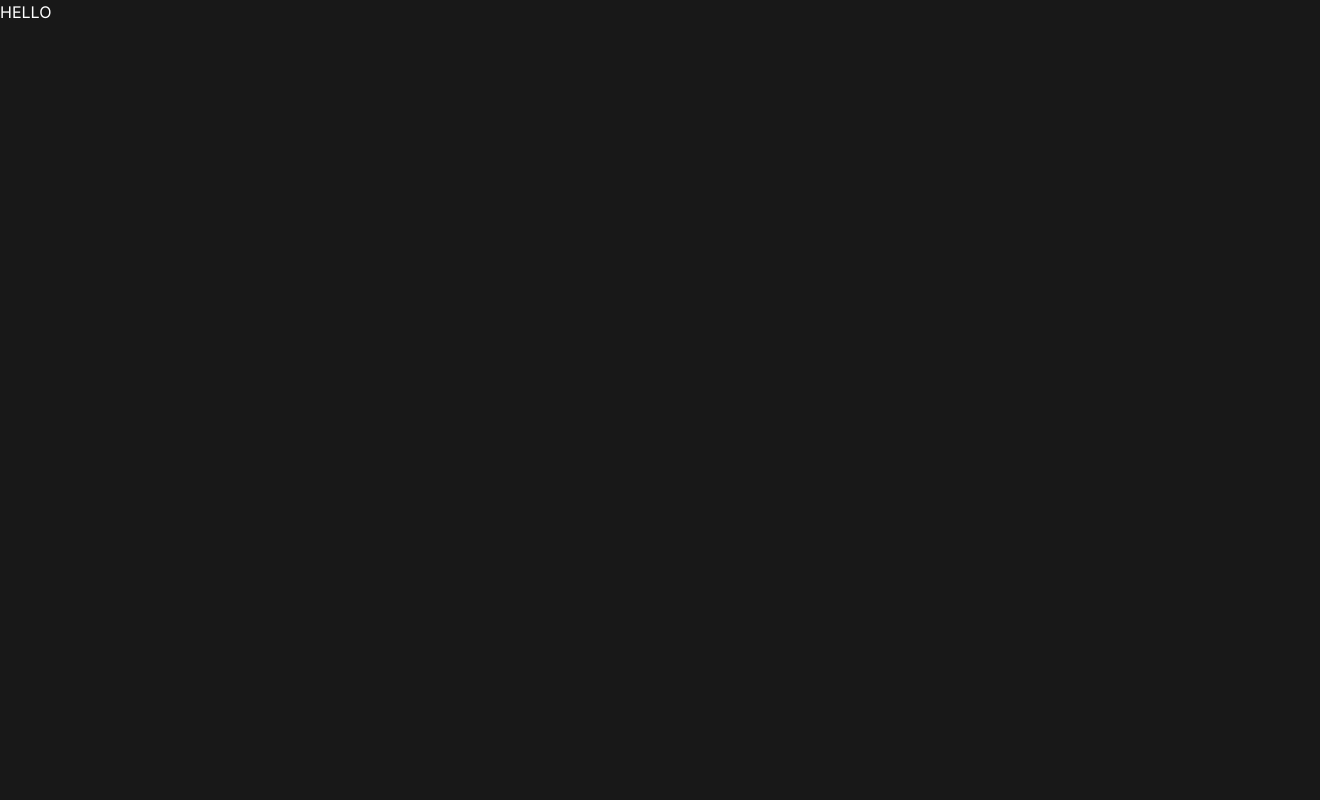
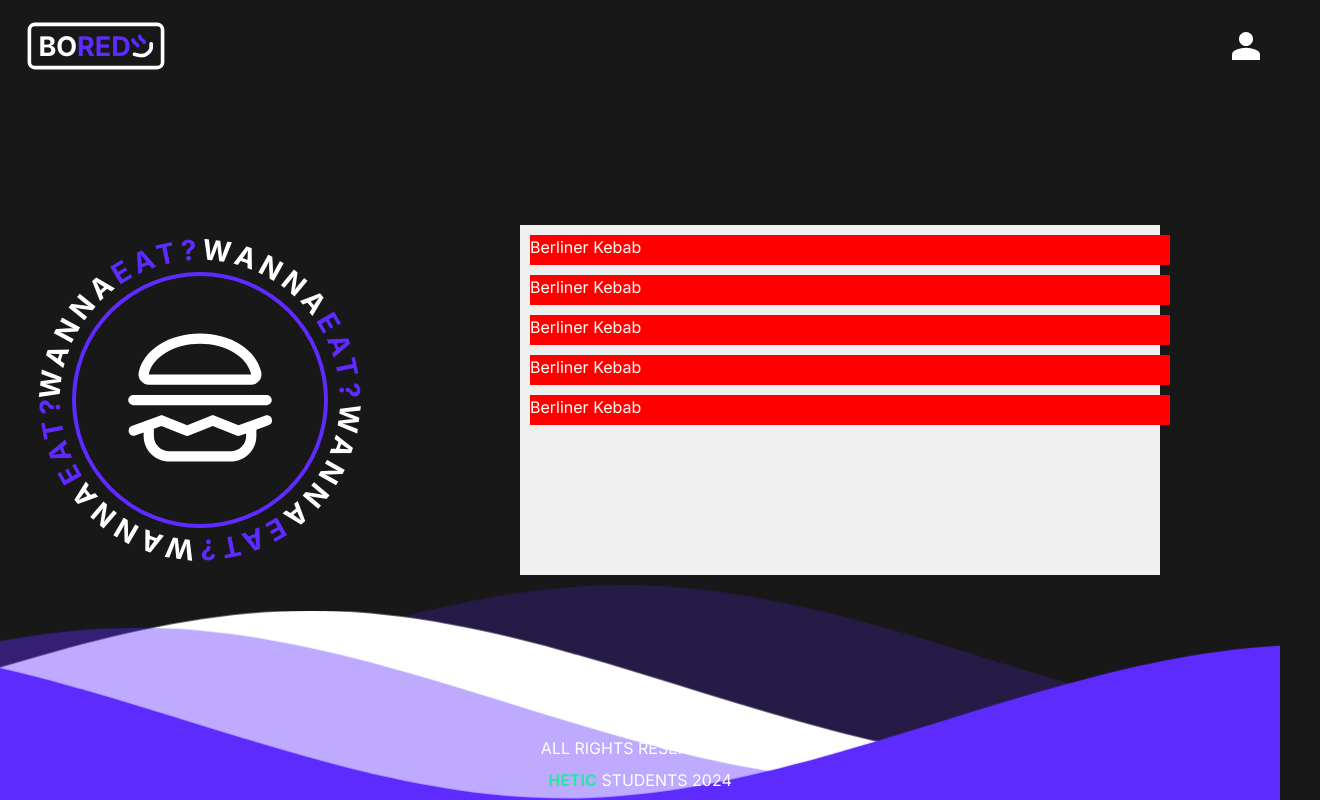
Before and after one commit to boredproject/bored_app, a Next.js app: page /productpres in a window 1280 px wide. Shown: the whole page, 1320 px wide, since content can reach past the window. Built offline with nearby package versions, Linux system fonts and the light colour scheme.

Commit message:
HungryPage css

```diff
--- /dev/null
+++ b/app/productpres/components/HungryPage.module.css
@@ -0,0 +1,22 @@
+.container {
+    margin-left: 40px;
+    padding: 0;
+    width: 100%;
+    display: flex;
+    justify-content: space-around;
+    align-items: center;
+}
+.rightPanel {
+    width: 50vw;
+    height: 350px;
+    background-color: #f0f0f0;
+}
+
+.innerPanel {
+    width: 100%;
+    height: 30px;
+    background-color: red;
+    margin-top: 10px;
+    margin-left: 10px;
+    margin-right: 10px;
+}
--- a/app/productpres/components/HungryPage.tsx
+++ b/app/productpres/components/HungryPage.tsx
@@ -1,12 +1,28 @@
+// HungryPage.tsx
 import React from 'react';
-import Link from "next/link";
+import Link from 'next/link';
+import IdeaButton from '@/app/selection/component/ButtonSelection/IdeaButtonSingle/IdeaButton';
+import styles from './HungryPage.module.css';
+import WaveFooter from "../../homepage/Footer/WaveFooter";
+import Navigation from "../../homepage/Navigation/Navigation";
 
 const HungryPage = () => {
-    return (
-        <div>
-            <h1>HELLO</h1>
+  return (
+    <div>
+        <Navigation />
+        <div className={styles.container}>
+            <IdeaButton type="svg1" textspin="spinnersvg1" />
+            <div className={styles.rightPanel}>
+                <div className={styles.innerPanel}>Berliner Kebab</div>
+                <div className={styles.innerPanel}>Berliner Kebab</div>
+                <div className={styles.innerPanel}>Berliner Kebab</div>
+                <div className={styles.innerPanel}>Berliner Kebab</div>
+                <div className={styles.innerPanel}>Berliner Kebab</div>
+            </div>
         </div>
-    );
+        <WaveFooter />
+    </div>
+  );
 };
 
-export default HungryPage
+export default HungryPage;
```
